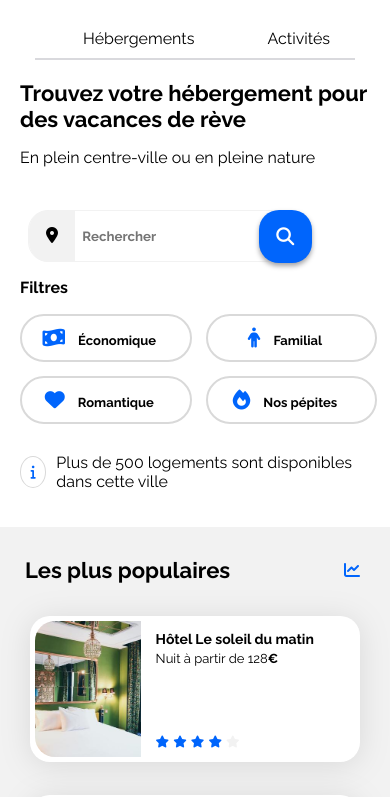
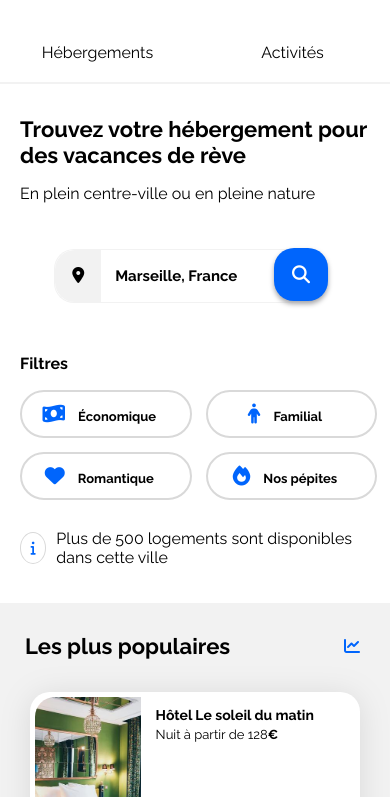
Before and after one commit to darielpeach/openclassrooms-projet2, a plain HTML site: page index.html in a window 390 px wide. Shown: the part 43-840 px from the top of the page. Drawn offline with Linux system fonts and the light colour scheme.

Commit message:
correction

```diff
--- a/css/mobile.css
+++ b/css/mobile.css
@@ -29,28 +29,30 @@ body {
     justify-content: center;
 }
 
-.header ul {
-    display: flex;
+
+.navigation ul {
     flex-direction: row;
-    justify-content:center;
-    padding-left: 0px;
-    margin-top: 2em;
+    margin-left: -40px;
 }
 
-.header-style {
-    border-bottom: 2px solid #d9d9dd;
-    padding-bottom: 10px;
-    padding-left: 3em;
-    padding-right: 25px;
+.navigation li{
+    margin-top: 30px;
+    border-bottom: 2px solid #f2f2f2;
+    padding-bottom: 20px;
+    width: 100%;
+    text-align: center;
+}
+
+.navigation li:hover {
+    color: #0065FC;
+    border-bottom: 2px #0065FC solid;
+    padding-bottom: 20px;
 }
 
 .header-style:hover {
-    color: #0065FC;
-    border-bottom: 2px #0065FC solid;
-    padding-top: 0px;
     border-top: none;
-    padding-bottom: 10px;
 }
+
 
 .padding-ajustement {
     padding-left: 10px;
@@ -61,14 +63,15 @@ body {
 /********* Barre recherche *******/
 
 .recherche {
-    margin-top: 1px;
-    margin-left: 2em;
-    margin-bottom: 0;
+    justify-content: center;
+    margin-left: 1em;
 }
 
 .barre-recherche {
     margin-top: 2em;
-    padding-right: 4em;
+    padding-right: 15%;
+    border-right-color: #ffffff;
+    border-radius: 20px 0px 0px 20px;
 }
 
 .bouton-recherche {
@@ -78,9 +81,8 @@ body {
 
 .bouton-loupe {
     visibility: visible;
-    position: absolute;
-    left: 17em;
-    top: 2em;
+    position: relative;
+    left: -20px;
     background-color: #0065FC;
     border-style: none;
     border-radius: 20px;
@@ -99,6 +101,10 @@ body {
 .filtre {
     margin-left: 20px;
     margin-top: 0;
+}
+
+.centre-filtre {
+    justify-content: center;
 }
 
 .bouton-filtre {
@@ -191,6 +197,7 @@ body {
 
 .activites-cards {
     margin: 15px;
+    margin-left: 5%;
     height: 11em;
     width: 90%;
     gap: 0;
--- a/css/style.css
+++ b/css/style.css
@@ -98,10 +98,11 @@ a {
     margin-top: 1em;
     margin-left: -50px;
     padding: 17px;
-    padding-right: 6em;
+    padding-right: 7em;
     padding-left: 4em;
     outline: 0;
     font-weight: bold;
+    font-size: 15px;
 }
 
 
@@ -116,7 +117,7 @@ a {
     font-weight: 700;
     font-size: 16px;
     padding: 15px;
-    padding-top: 16px;
+    padding-top: 17px;
     padding-bottom: 17px;
 }
 
@@ -304,13 +305,16 @@ a {
 }
 
 .activites-cards {
-    width: 25%;
+    width: 22%;
     gap: 20px;
     margin-top: 20px;
     margin-bottom: 30px;
+    margin-left: 15px;
+    margin-right: 15px;
     box-shadow: 0 2px 4px rgba(0, 0, 0, 0.1);
     border-radius: 20px;
     padding: 0;
+    height: 430px;
 }
 
 .activites-cards .card-title {
--- a/css/tablette.css
+++ b/css/tablette.css
@@ -53,16 +53,21 @@
 
     /*********** Activités Marseille Sur Tablette *****************/
 
-    .activites-cards article {
-        width: 13em;
-        height: 17em;
+    .activites {
+        gap: 0px;
+    }
 
+    .activites-cards {
+        height: 260px;
+        width: 190px;
     }
 
     .activites-cards img {
         height: 80%;
     }
 
+
+    /************* Footer *************/
     .footer {
         gap: 11%;
     }
--- a/index.html
+++ b/index.html
@@ -22,7 +22,7 @@
             <div class="logo">
                 <img src="./images/logo/Booki.png" alt="Logo Bookie">
             </div>
-            <nav>
+            <nav class="navigation">
                 <ul class="header">
                     <li>
                         <a href="#hebergements" class="header-style">Hébergements</a>
@@ -41,13 +41,13 @@
                 </div>
                 <form class="recherche alignement" action="#" method="get">
                     <i class="fa-solid fa-location-dot position"></i>
-                        <input class="barre-recherche" type="search" name="recherche" placeholder="Rechercher">
+                    <p class="barre-recherche">Marseille, France</p>
                     <input class="bouton-recherche" type="submit" value="Rechercher">
                     <button class="bouton-loupe" type="submit">
                         <i class="fa-solid fa-magnifying-glass"></i>
                     </button>
                 </form>
-                <div class="alignement">
+                <div class="alignement centre-filtre">
                     <div class="filtre">
                         <p><b>Filtres</b></p>
                     </div>
```
Lines whose indentation alone changed are shown as unchanged.
